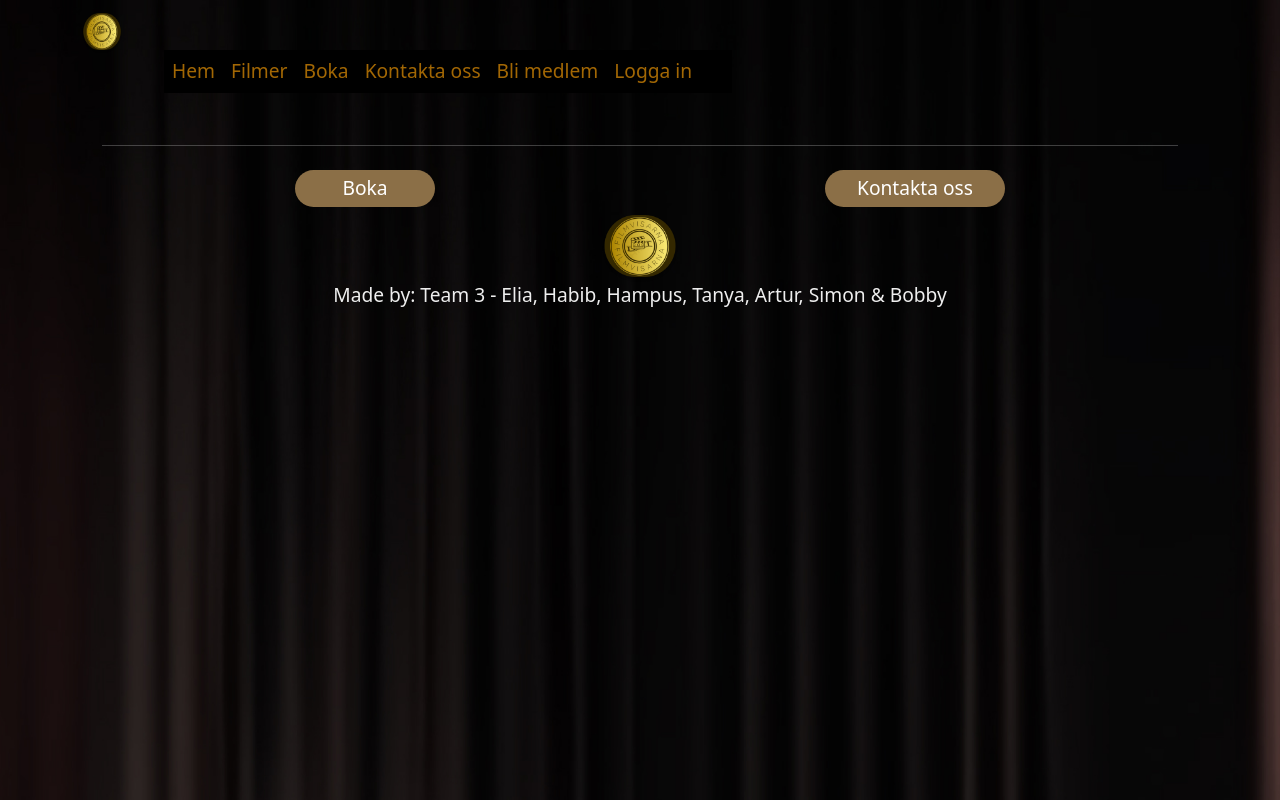
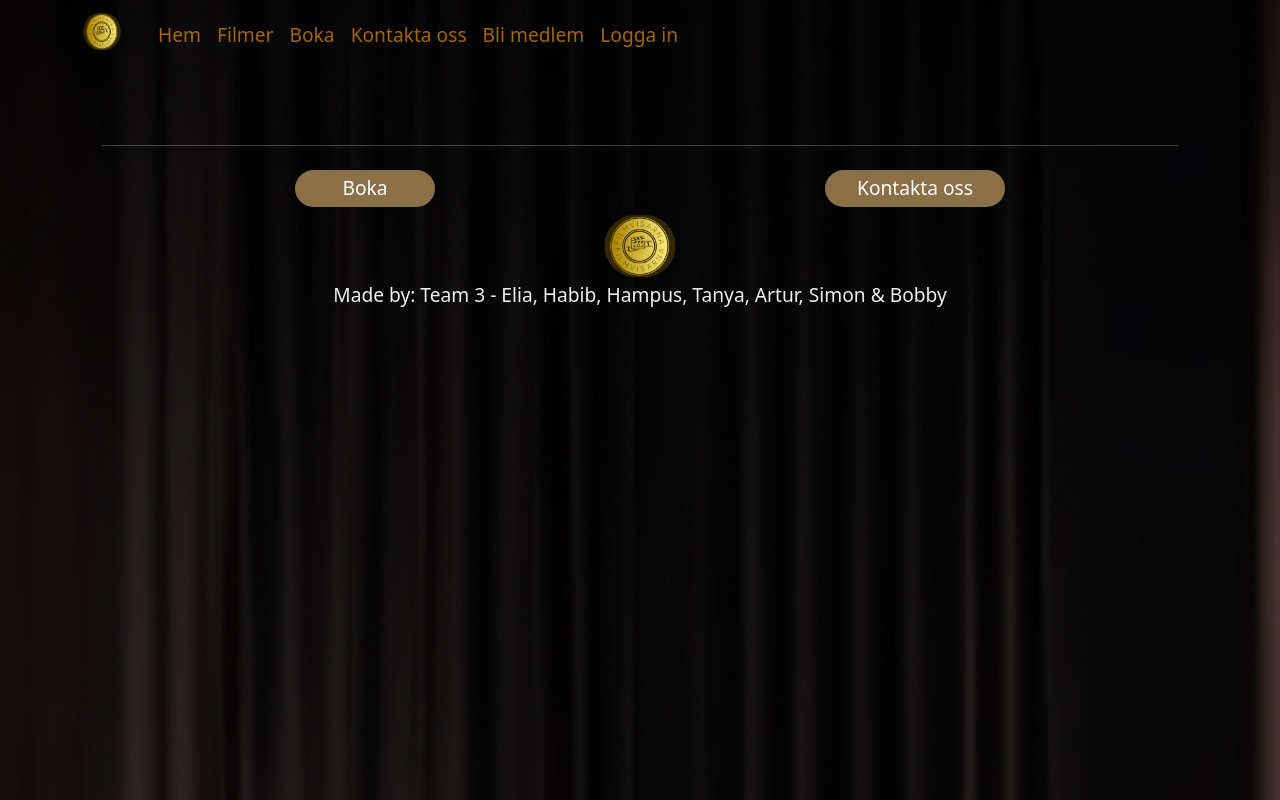
Before and after one commit to ELHabibA/Filmvisarna, a React (Vite) app in the folder frontend/: page / in a window 1280 px wide. Built offline with nearby package versions, Linux system fonts and the light colour scheme.

Commit message:
Fixed sticky-style navbar and fixed correct resolution of expand
Fixed sticky-style navbar
Fixed correct resolution of expand

```diff
--- a/frontend/src/sass/own-styling.scss
+++ b/frontend/src/sass/own-styling.scss
@@ -8,17 +8,18 @@
   --#{$prefix}navbar-toggler-icon-bg: #{escape-svg($navbar-dark-toggler-icon-bg)};
 }
 
-@media (max-width: 821px) {
+@media (max-width: 984px) {
   .navbar-collapse {
     position:absolute;
     right: 0;
+    background-color: black;
   }
 }
 
-@media (min-width: 821px) {
+@media (min-width: 984px) {
   .navbar-collapse {
     display: flex;
-    position: fixed;
+    position: sticky;
     width: 100%;
     justify-content: flex-start;
   }
@@ -27,7 +28,6 @@
 .navbar-collapse {
   .nav-link {
     --bs-nav-link-color: #A26704;
-    background-color: black;
     max-width: 200px;
     padding-left: 10px;
   }
```
